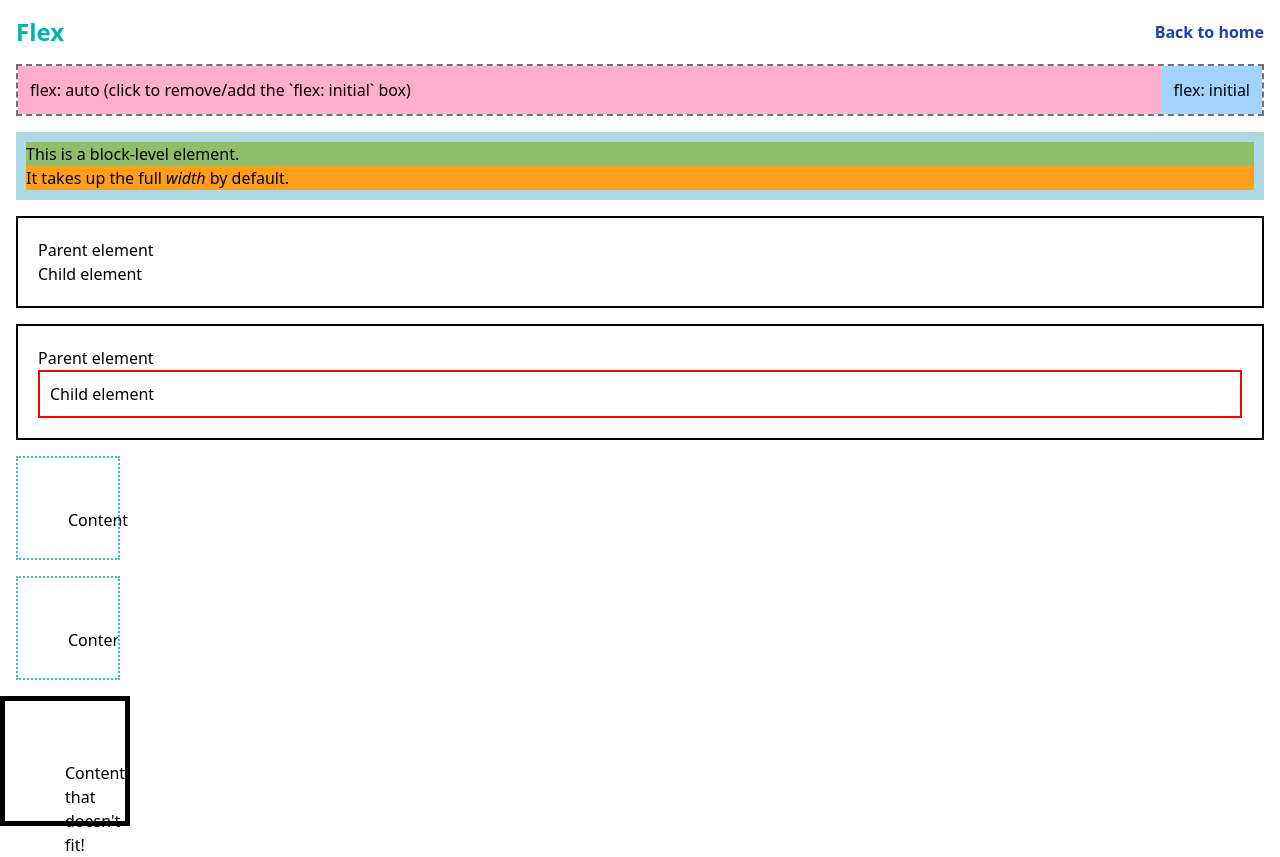
After one commit to AskTiba/Django-Mecca, a Django app: page //flex in a window 1280 px wide. The commit adds this page. Run offline with Django 5.2, Linux system fonts and the light colour scheme; some libraries are stand-ins or nearby versions.

Commit message:
Create a JS file and link it to an html file

```diff
--- a/blog/blog/settings.py
+++ b/blog/blog/settings.py
@@ -129,6 +129,11 @@ USE_TZ = True
 
 STATIC_URL = 'static/'
 
+# If you’re using a custom static directory structure:
+# STATICFILES_DIRS = [
+#     BASE_DIR / "static",  # Adjust if necessary
+# ]
+
 # Default primary key field type
 # https://docs.djangoproject.com/en/5.1/ref/settings/#default-auto-field
 
--- /dev/null
+++ b/blog/posts/static/posts/posts.js
@@ -0,0 +1,6 @@
+const flexAutoItem = document.getElementById("flex-auto");
+const defaultItem = document.getElementById("default");
+flexAutoItem.addEventListener("click", () => {
+  defaultItem.style.display =
+    defaultItem.style.display === "none" ? "block" : "none";
+});
--- /dev/null
+++ b/blog/posts/templates/posts/flex.html
@@ -0,0 +1,55 @@
+{% extends 'posts/base.html' %} {% block content %} {% load static %}
+<html lang="en">
+  <head>
+    <meta charset="UTF-8" />
+    <meta name="viewport" content="width=device-width, initial-scale=1.0" />
+    <title>Document</title>
+  </head>
+  <body>
+    <div class="flex items-center justify-between m-4">
+      <h1 class="text-center text-2xl text-[#00afb9] font-bold">Flex</h1>
+      <a href="{% url 'home' %}" class="text-blue-800 font-semibold"
+        >Back to home</a
+      >
+    </div>
+    <div class="flex border-2 border-dashed border-gray-500 m-4">
+      <div
+        id="flex-auto"
+        class="cursor-pointer flex-auto bg-[#ffafcc] p-3 hover:animate-pulse"
+      >
+        flex: auto (click to remove/add the `flex: initial` box)
+      </div>
+      <div id="default" class="bg-[#a2d2ff] p-3">flex: initial</div>
+    </div>
+    <div class="m-4" style="background-color: lightblue; padding: 10px">
+      <p class="bg-[#90be6d]">This is a block-level element.</p>
+      <p class="bg-[#ff9f1c]">
+        It takes up the full <em>width</em> by default.
+      </p>
+    </div>
+    <div class="m-4" style="padding: 20px; border: 2px solid black">
+      Parent element
+      <div>Child element</div>
+    </div>
+    <div class="m-4" style="padding: 20px; border: 2px solid black">
+      Parent element
+      <div style="padding: 10px; border: 2px solid red">Child element</div>
+    </div>
+    <div
+      class="w-[100px] h-[50px] p-[50px] border-2 border-dotted border-[#2ec4b6] m-4"
+    >
+      Content
+    </div>
+    <div
+      class="m-4 w-[100px] h-[50px] p-[50px] border-2 border-dotted border-[#2ec4b6] overflow-hidden"
+    >
+      Content
+    </div>
+    <div style="width: 100px; height: 100px; padding: 60px; border: 5px solid black; overflow: visible;">
+      Content that doesn't fit!
+    </div>
+
+    <script src="{% static 'posts/posts.js' %}"></script>
+  </body>
+</html>
+{% endblock %}
--- a/blog/posts/urls.py
+++ b/blog/posts/urls.py
@@ -5,6 +5,8 @@ urlpatterns = [
     # path('home/', views.home, name = 'home'),
     path("", views.home, name="home"),
     path("/quotes", views.quotes, name="quotes"),
-    # path('<int:id>/', views.house, name = 'house'),
+    path('/play', views.play, name = 'play'),
+    path('/flex', views.flex, name = 'flex'),
+    path('/grid', views.grid, name = 'grid'),
     path("<str:character_id>/", views.character_detail, name="character_detail"),
 ]
--- a/blog/posts/views.py
+++ b/blog/posts/views.py
@@ -42,6 +42,15 @@ def character_detail(request, character_id):
 def quotes(request):
     return render(request, "posts/quotes.html",)
 
+def play(request):
+    return render(request, "posts/play.html",)
+
+def flex(request):
+    return render(request, "posts/flex.html",)
+
+def grid(request):
+    return render(request, "posts/grid.html",)
+
 def google(request,id):
     url = reverse('character_detail', args = [id])
     return HttpResponseRedirect(url)
--- a/blog/theme/static/css/dist/styles.css
+++ b/blog/theme/static/css/dist/styles.css
@@ -749,6 +749,10 @@ select {
   outline: 1px auto -webkit-focus-ring-color;
 }
 
+.visible {
+  visibility: visible;
+}
+
 .static {
   position: static;
 }
@@ -761,13 +765,22 @@ select {
   margin: 0.75rem;
 }
 
+.m-4 {
+  margin: 1rem;
+}
+
+.m-10 {
+  margin: 2.5rem;
+}
+
 .my-3 {
   margin-top: 0.75rem;
   margin-bottom: 0.75rem;
 }
 
-.mt-4 {
-  margin-top: 1rem;
+.mx-10 {
+  margin-left: 2.5rem;
+  margin-right: 2.5rem;
 }
 
 .mt-10 {
@@ -782,8 +795,110 @@ select {
   display: flex;
 }
 
+.grid {
+  display: grid;
+}
+
+.hidden {
+  display: none;
+}
+
+.h-10 {
+  height: 2.5rem;
+}
+
+.h-32 {
+  height: 8rem;
+}
+
+.h-40 {
+  height: 10rem;
+}
+
+.h-20 {
+  height: 5rem;
+}
+
+.h-80 {
+  height: 20rem;
+}
+
+.h-0 {
+  height: 0px;
+}
+
+.h-\[40\] {
+  height: 40;
+}
+
+.h-\[50\] {
+  height: 50;
+}
+
+.h-\[50px\] {
+  height: 50px;
+}
+
+.w-10 {
+  width: 2.5rem;
+}
+
+.w-32 {
+  width: 8rem;
+}
+
 .w-full {
   width: 100%;
+}
+
+.w-40 {
+  width: 10rem;
+}
+
+.w-\[\] {
+  width: ;
+}
+
+.w-\[100p\] {
+  width: 100p;
+}
+
+.w-\[100px\] {
+  width: 100px;
+}
+
+.flex-auto {
+  flex: 1 1 auto;
+}
+
+@keyframes bounce {
+  0%, 100% {
+    transform: translateY(-25%);
+    animation-timing-function: cubic-bezier(0.8,0,1,1);
+  }
+
+  50% {
+    transform: none;
+    animation-timing-function: cubic-bezier(0,0,0.2,1);
+  }
+}
+
+.animate-bounce {
+  animation: bounce 1s infinite;
+}
+
+@keyframes spin {
+  to {
+    transform: rotate(360deg);
+  }
+}
+
+.animate-spin {
+  animation: spin 1s linear infinite;
+}
+
+.cursor-pointer {
+  cursor: pointer;
 }
 
 .flex-row {
@@ -798,8 +913,26 @@ select {
   align-items: center;
 }
 
+.justify-start {
+  justify-content: flex-start;
+}
+
+.justify-end {
+  justify-content: flex-end;
+}
+
 .justify-center {
   justify-content: center;
+}
+
+.justify-between {
+  justify-content: space-between;
+}
+
+.space-x-5 > :not([hidden]) ~ :not([hidden]) {
+  --tw-space-x-reverse: 0;
+  margin-right: calc(1.25rem * var(--tw-space-x-reverse));
+  margin-left: calc(1.25rem * calc(1 - var(--tw-space-x-reverse)));
 }
 
 .self-start {
@@ -814,6 +947,10 @@ select {
   justify-self: end;
 }
 
+.overflow-hidden {
+  overflow: hidden;
+}
+
 .rounded-lg {
   border-radius: 0.5rem;
 }
@@ -822,13 +959,117 @@ select {
   border-radius: 0.375rem;
 }
 
+.border-2 {
+  border-width: 2px;
+}
+
+.border {
+  border-width: 1px;
+}
+
+.border-dashed {
+  border-style: dashed;
+}
+
+.border-dotted {
+  border-style: dotted;
+}
+
+.border-gray-500 {
+  --tw-border-opacity: 1;
+  border-color: rgb(107 114 128 / var(--tw-border-opacity, 1));
+}
+
+.border-\[\] {
+  border-color: ;
+}
+
+.border-\[\#\] {
+  border-color: #;
+}
+
+.border-\[\#2ec4b6\] {
+  --tw-border-opacity: 1;
+  border-color: rgb(46 196 182 / var(--tw-border-opacity, 1));
+}
+
+.bg-\[\#a2d2ff\] {
+  --tw-bg-opacity: 1;
+  background-color: rgb(162 210 255 / var(--tw-bg-opacity, 1));
+}
+
+.bg-\[\#ffafcc\] {
+  --tw-bg-opacity: 1;
+  background-color: rgb(255 175 204 / var(--tw-bg-opacity, 1));
+}
+
 .bg-green-700 {
   --tw-bg-opacity: 1;
   background-color: rgb(21 128 61 / var(--tw-bg-opacity, 1));
 }
 
+.bg-orange-600 {
+  --tw-bg-opacity: 1;
+  background-color: rgb(234 88 12 / var(--tw-bg-opacity, 1));
+}
+
+.bg-purple-800 {
+  --tw-bg-opacity: 1;
+  background-color: rgb(107 33 168 / var(--tw-bg-opacity, 1));
+}
+
+.bg-\[\] {
+  background-color: ;
+}
+
+.bg-\[\#\] {
+  background-color: #;
+}
+
+.bg-\[\#90be6d\] {
+  --tw-bg-opacity: 1;
+  background-color: rgb(144 190 109 / var(--tw-bg-opacity, 1));
+}
+
+.bg-\[\#ff9f1c\] {
+  --tw-bg-opacity: 1;
+  background-color: rgb(255 159 28 / var(--tw-bg-opacity, 1));
+}
+
+.p-3 {
+  padding: 0.75rem;
+}
+
 .p-4 {
   padding: 1rem;
+}
+
+.p-16 {
+  padding: 4rem;
+}
+
+.p-14 {
+  padding: 3.5rem;
+}
+
+.p-20 {
+  padding: 5rem;
+}
+
+.p-40 {
+  padding: 10rem;
+}
+
+.p-\[40\] {
+  padding: 40;
+}
+
+.p-\[40px\] {
+  padding: 40px;
+}
+
+.p-\[50px\] {
+  padding: 50px;
 }
 
 .px-3 {
@@ -841,8 +1082,8 @@ select {
   padding-bottom: 0.25rem;
 }
 
-.pr-5 {
-  padding-right: 1.25rem;
+.text-center {
+  text-align: center;
 }
 
 .text-5xl {
@@ -853,6 +1094,11 @@ select {
 .text-xl {
   font-size: 1.25rem;
   line-height: 1.75rem;
+}
+
+.text-2xl {
+  font-size: 1.5rem;
+  line-height: 2rem;
 }
 
 .font-bold {
@@ -892,12 +1138,90 @@ select {
   color: rgb(255 255 255 / var(--tw-text-opacity, 1));
 }
 
-.text-purple-600 {
+.text-\[\] {
+  color: ;
+}
+
+.text-\[\#\] {
+  color: #;
+}
+
+.text-\[\#00afb9\] {
   --tw-text-opacity: 1;
-  color: rgb(147 51 234 / var(--tw-text-opacity, 1));
+  color: rgb(0 175 185 / var(--tw-text-opacity, 1));
+}
+
+.transition-colors {
+  transition-property: color, background-color, border-color, text-decoration-color, fill, stroke;
+  transition-timing-function: cubic-bezier(0.4, 0, 0.2, 1);
+  transition-duration: 150ms;
+}
+
+.delay-500 {
+  transition-delay: 500ms;
+}
+
+.duration-500 {
+  transition-duration: 500ms;
+}
+
+.ease-in-out {
+  transition-timing-function: cubic-bezier(0.4, 0, 0.2, 1);
+}
+
+@keyframes pulse {
+  50% {
+    opacity: .5;
+  }
+}
+
+.hover\:animate-pulse:hover {
+  animation: pulse 2s cubic-bezier(0.4, 0, 0.6, 1) infinite;
+}
+
+@keyframes bounce {
+  0%, 100% {
+    transform: translateY(-25%);
+    animation-timing-function: cubic-bezier(0.8,0,1,1);
+  }
+
+  50% {
+    transform: none;
+    animation-timing-function: cubic-bezier(0,0,0.2,1);
+  }
+}
+
+.hover\:animate-bounce:hover {
+  animation: bounce 1s infinite;
+}
+
+@keyframes ping {
+  75%, 100% {
+    transform: scale(2);
+    opacity: 0;
+  }
+}
+
+.hover\:animate-ping:hover {
+  animation: ping 1s cubic-bezier(0, 0, 0.2, 1) infinite;
 }
 
 .hover\:bg-green-600:hover {
   --tw-bg-opacity: 1;
   background-color: rgb(22 163 74 / var(--tw-bg-opacity, 1));
 }
+
+.group:hover .group-hover\:bg-blue-600 {
+  --tw-bg-opacity: 1;
+  background-color: rgb(37 99 235 / var(--tw-bg-opacity, 1));
+}
+
+.group:hover .group-hover\:bg-red-600 {
+  --tw-bg-opacity: 1;
+  background-color: rgb(220 38 38 / var(--tw-bg-opacity, 1));
+}
+
+.peer:hover ~ .peer-hover\:bg-teal-800 {
+  --tw-bg-opacity: 1;
+  background-color: rgb(17 94 89 / var(--tw-bg-opacity, 1));
+}
```
Also changed, not shown: blog/posts/templates/posts/grid.html (added, +17 -0 lines), blog/posts/templates/posts/home.html (+23 -2 lines), blog/posts/templates/posts/play.html (added, +30 -0 lines).
